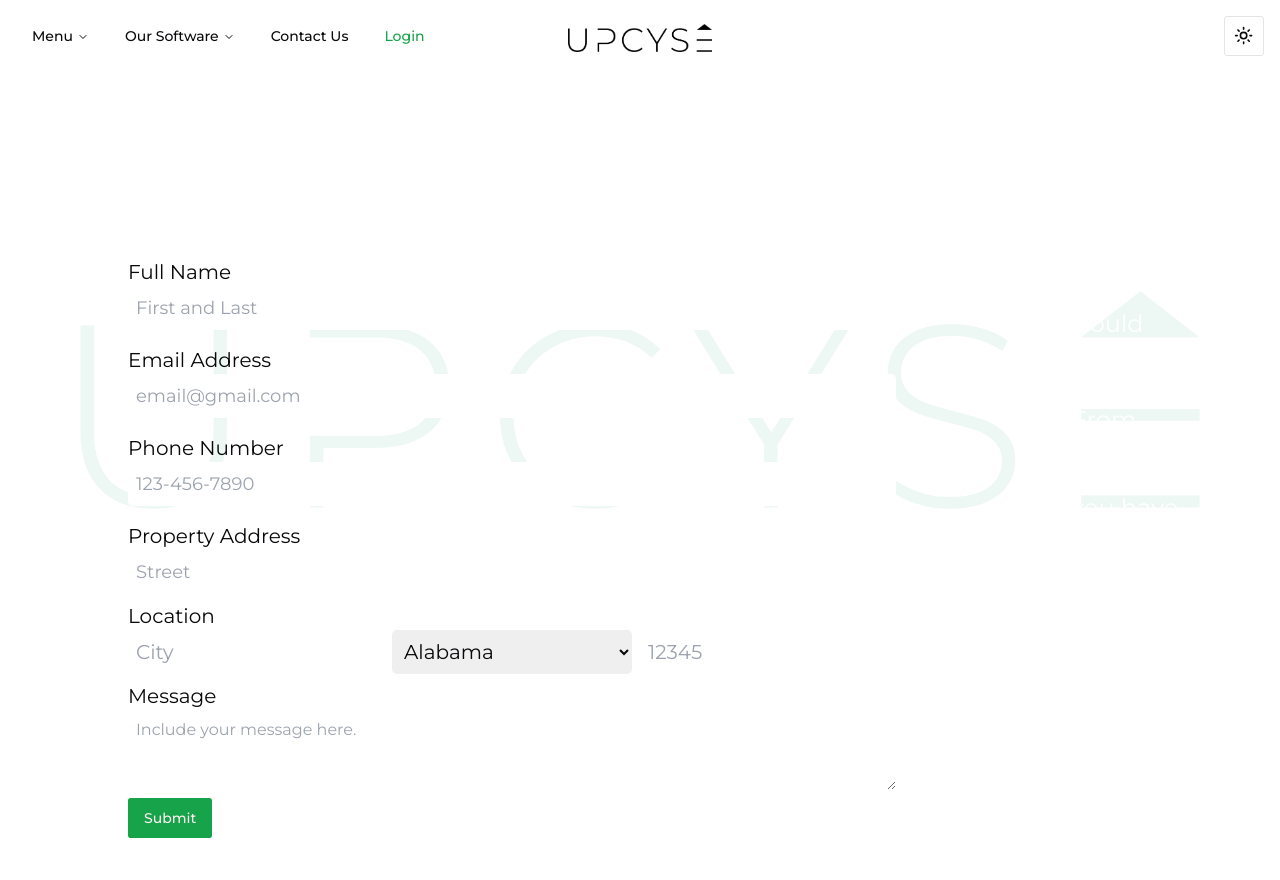
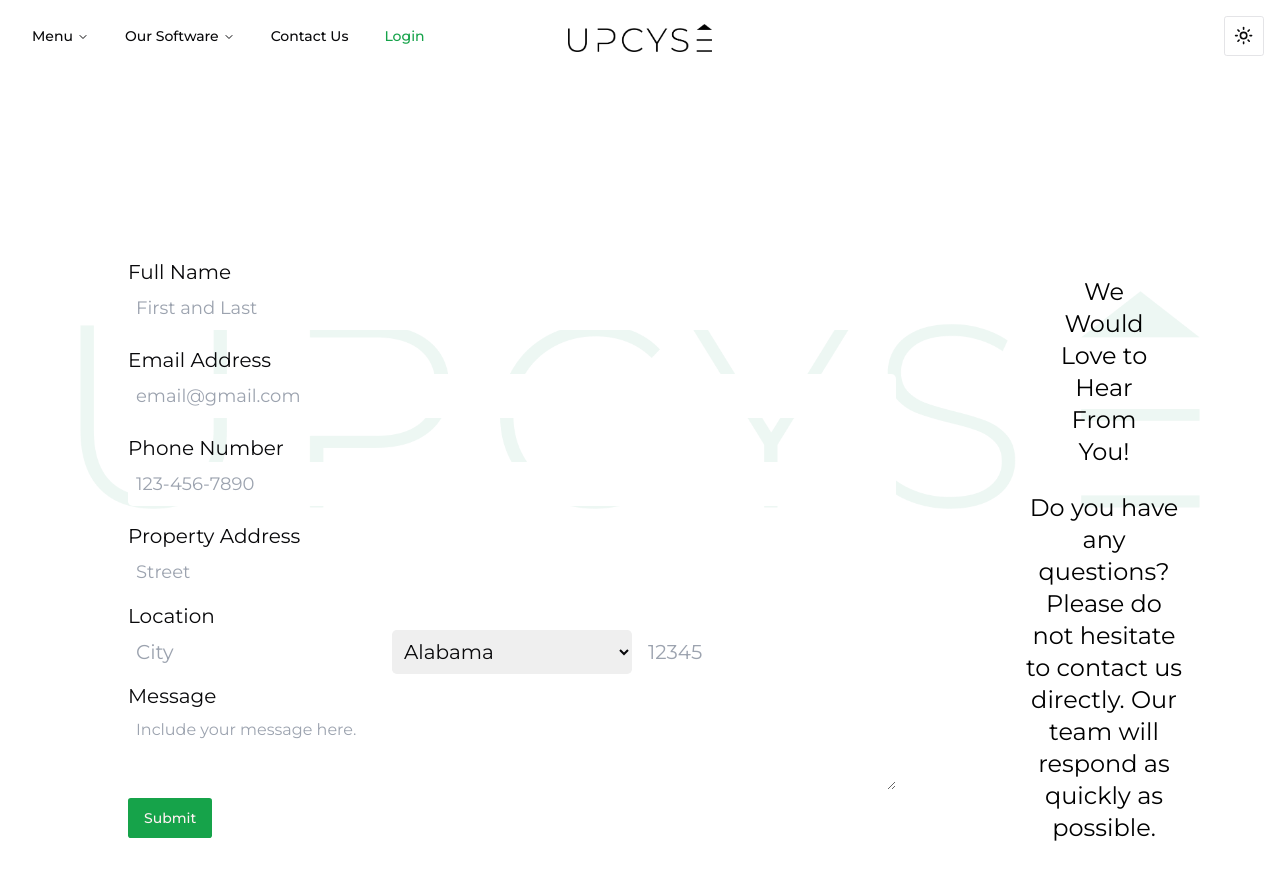
Before and after one commit to JPeterson1125/upcyse-next, a Next.js app: page /contact in a window 1280 px wide. Shown: the top 880 px of the page. Built offline with nearby package versions, Linux system fonts and the light colour scheme.

Commit message:
fixed light mode text

```diff
--- a/components/external/ContactForm.tsx
+++ b/components/external/ContactForm.tsx
@@ -185,7 +185,7 @@
         </form>
       </div>
       <div className="p-12 relative left-20">
-        <div className="flex flex-col justify-center items-center h-full text-white text-2xl text-center">
+        <div className="flex flex-col justify-center items-center h-full text-black text-2xl text-center dark:invert">
           <h1 className="p-6">We Would Love to Hear From You!</h1>
           <h2>
             Do you have any questions? Please do not hesitate to contact us
```
